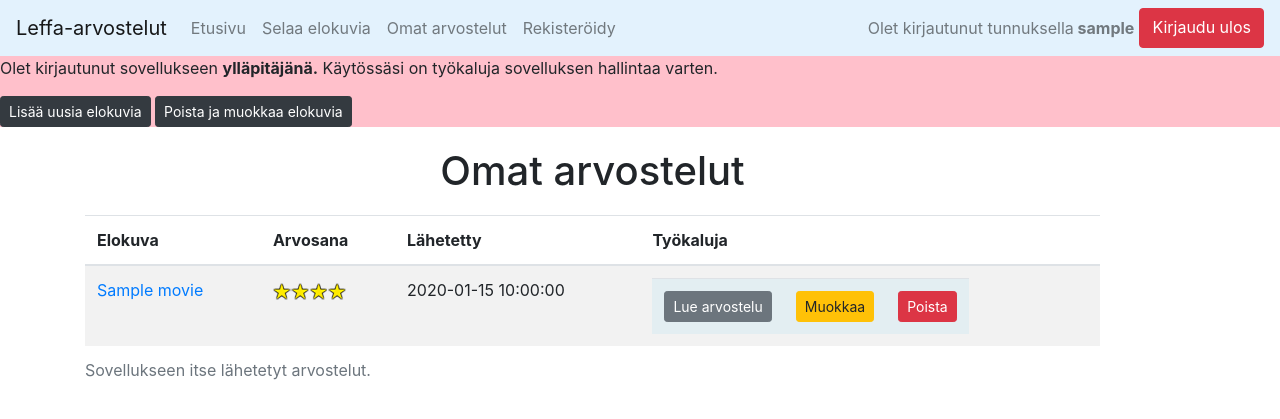
After one commit to anketola/Tietokanta-leffasovellus, a Flask app: page /ownpage in a window 1280 px wide. The commit adds this page. Shown: the top 419 px of the page. Run offline with Flask 2, Linux system fonts and the light colour scheme; a user stored in the database is signed in; tables that the repository leaves empty hold one stand-in row (values such as "Sample post"); some libraries are stand-ins or nearby versions.

Commit message:
Toteutettu käyttäjän omat sivut

```diff
--- a/application/auth/models.py
+++ b/application/auth/models.py
@@ -1,5 +1,7 @@
 from application import db
 from application.models import Base
+
+from sqlalchemy.sql import text
 
 class User(Base):
 
@@ -33,3 +35,15 @@ class User(Base):
             return ["USER", "ADMIN"]
         else:
             return ["USER"]
+
+    @staticmethod
+    def user_reviews_list(userid):
+        stmt = text("SELECT Review.id, Review.rating, Review.date_created, Movie.name, Movie.id FROM Review, Movie"
+                    " WHERE Review.account_id = Account_id AND Movie.id = Review.movie_id AND Account_id = :userid").params(userid = userid)
+        res = db.engine.execute(stmt)
+        response = []
+
+        for row in res:
+            response.append({"review_id":row[0], "rating":row[1], "added": row[2], "name": row[3], "movie_id": row[4]})
+
+        return response
--- a/application/auth/views.py
+++ b/application/auth/views.py
@@ -1,7 +1,7 @@
 from flask import render_template, request, redirect, url_for
-from flask_login import login_user, logout_user
+from flask_login import login_user, logout_user, current_user
 
-from application import app, db
+from application import app, db, login_required
 from application.auth.models import User
 from application.auth.forms import LoginForm, RegisterForm
 
@@ -45,3 +45,8 @@ def accounts_create():
     db.session().commit()
 
     return redirect(url_for("index"))
+
+@app.route("/ownpage", methods=["GET"])
+@login_required(role="USER")
+def accounts_view_own():
+    return render_template("auth/ownpage.html", reviews = User.user_reviews_list(current_user.id))
--- /dev/null
+++ b/application/templates/auth/ownpage.html
@@ -0,0 +1,60 @@
+{% extends "layout.html" %}
+
+{% block body %}
+
+<div class="container">
+    <div class="row">
+        <div class="col-11" style="margin-top: 20px">
+            <h1 style="text-align: center">Omat arvostelut</h1>
+            <table class="table table-striped" style="margin-top: 20px">
+            <caption>Sovellukseen itse lähetetyt arvostelut.</caption>
+            <thead>
+                <tr>
+                    <th>Elokuva</th>
+                    <th>Arvosana</th>
+                    <th>Lähetetty</th>
+                    <th>Työkaluja</th>
+                </tr>
+            </thead>
+            <tbody>
+                {% for review in reviews %}
+                <tr>
+                    <td><a href="{{ url_for('movies_view', movie_id = review.movie_id) }}">{{ review.name }}</a></td>
+                    <td><img src="/static/images/arvosana_{{ review.rating }}.png" alt="arvosana {{ review.rating }}"></td>
+                    <td>{{ review.added }}</td>
+                    <td>
+                        <table style="background-color: #effbff;">
+                            <tbody>
+                            <tr>
+                                <td>
+                                    <form method="GET" action="{{ url_for('reviews_view', movie_id = review.movie_id, review_id = review.review_id) }}">
+                                        <button type="submit" class="btn btn-secondary btn-sm">Lue arvostelu</button>
+                                    </form>
+                                </td>
+                                <td>
+                                    <form method="GET" action="{{ url_for('reviews_edit_form', movie_id = review.movie_id, review_id = review.review_id) }}">
+                                        <button type="submit" class="btn btn-warning btn-sm">Muokkaa</button>
+                                    </form>
+                                <td>
+                                    <form method="POST" action="{{ url_for('reviews_delete', movie_id = review.movie_id, review_id = review.review_id) }}">
+                                            <button type="submit" class="btn btn-danger btn-sm">Poista</button>
+                                    </form>
+                                </td>
+                                </td>
+                            </tr>
+                        </tbody>
+                        </table>
+                    </td>
+                </tr>
+                {% endfor %}
+            </tbody>
+            </table>
+            {% if reviews|length == 0 %}
+            <strong>Et ole kirjoittanut vielä yhtään arvostelua.</strong><br /><br />
+            <a class="btn btn-primary btn" href="{{ url_for('movies_index') }}" role="button">Selaa elokuvia!</a>
+            {% endif %}
+        </div>
+    </div>
+</div>
+
+{% endblock %}
--- a/application/templates/layout.html
+++ b/application/templates/layout.html
@@ -15,8 +15,13 @@
             <a class="nav-link" href="{{ url_for('index') }}">Etusivu</a>
           </li>
           <li class="nav-item">
-            <a class="nav-link" href="{{ url_for('movies_index') }}">Listaa elokuvat</a>
+            <a class="nav-link" href="{{ url_for('movies_index') }}">Selaa elokuvia</a>
           </li>
+          {% if current_user.is_authenticated %}
+          <li class="nav-item">
+            <a class="nav-link" href="{{ url_for('accounts_view_own') }}">Omat arvostelut</a>
+          </li>
+          {% endif %}
           <li class="nav-item">
             <a class="nav-link" href="{{ url_for('accounts_form') }}">Rekisteröidy</a>
           </li>
--- a/application/templates/reviews/list.html
+++ b/application/templates/reviews/list.html
@@ -31,6 +31,9 @@
             {% endfor %}
         </tbody>
 </table>
+{% if reviews|length == 0 %}
+<strong>Kukaan ei ole vielä kirjoittanut elokuvalle arvostelua.</strong><br /><br />
+{% endif %}
 </div>
 </div>
 
```
